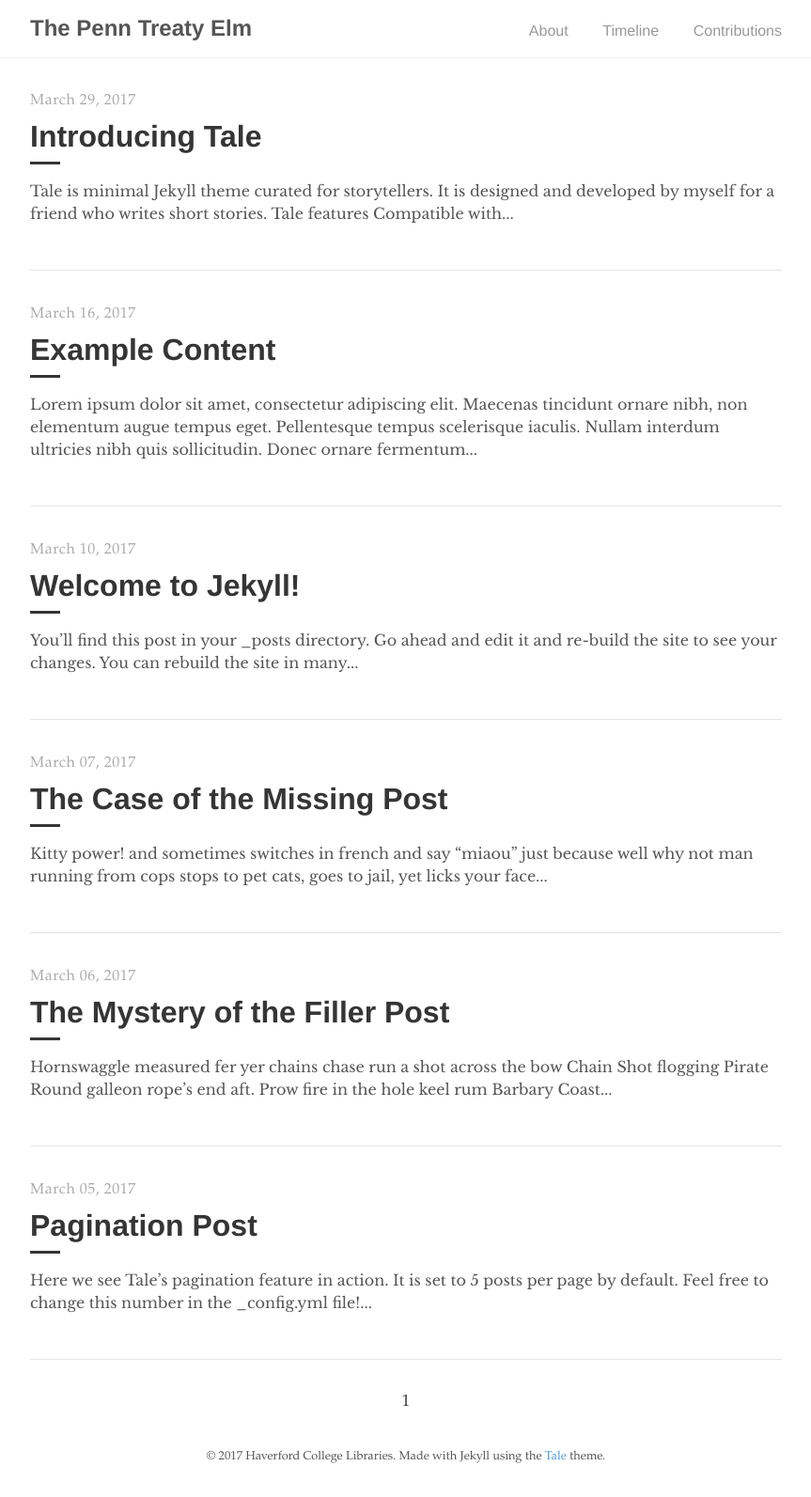
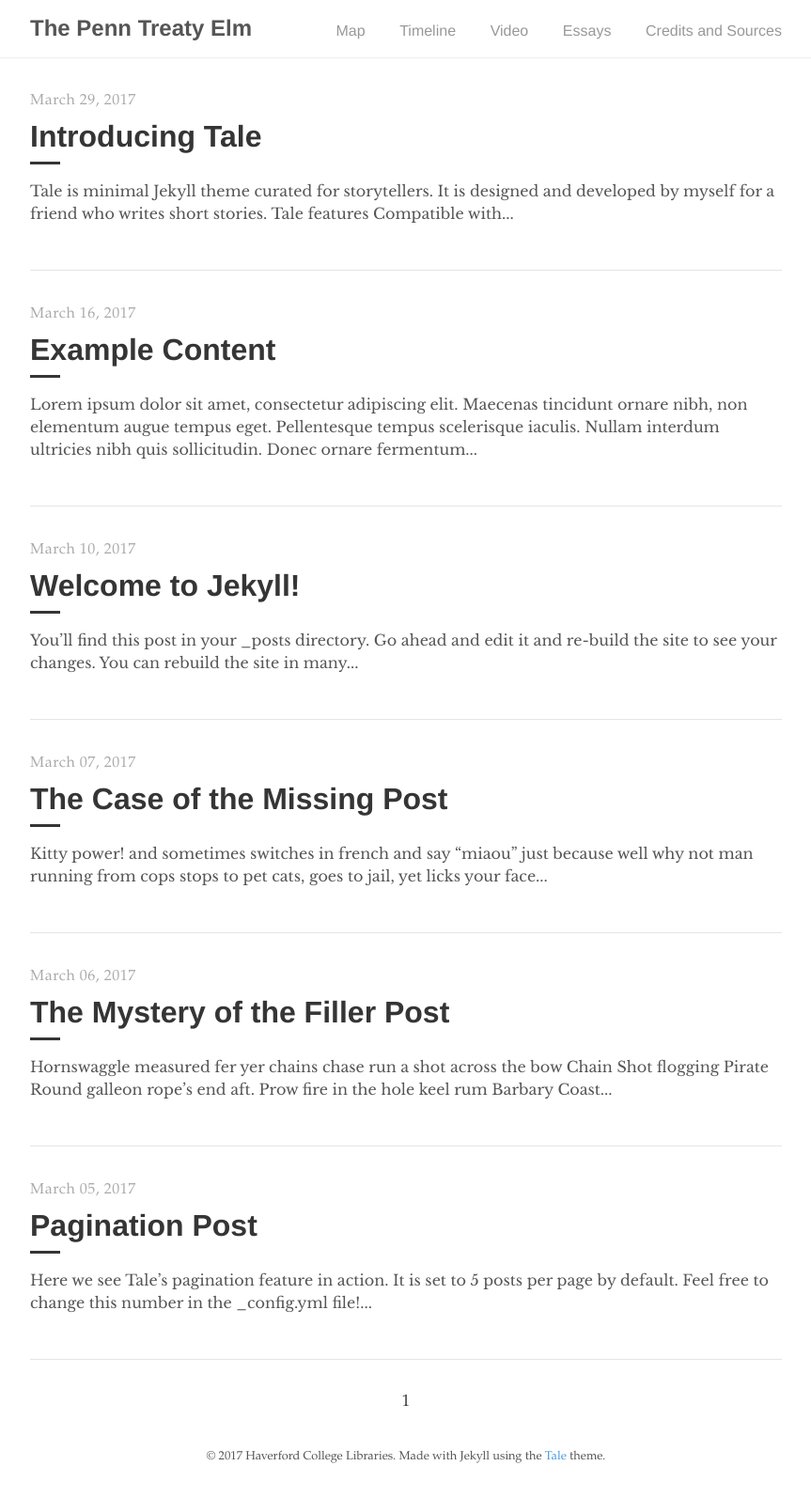
Before and after one commit to mzarafon/penn-treaty-elm, a Jekyll site: the page built from index.html, in a window 1280 px wide. Shown: the whole page at 94% size, without its empty margins (208-1071 px from the left). Built offline with Jekyll 4.4.1, drawn with Linux system fonts in a browser that asks for light colours; the list of posts is cut into pages by our own code.

Commit message:
Update default.html

```diff
--- a/_layouts/default.html
+++ b/_layouts/default.html
@@ -10,9 +10,11 @@
           <h2 class="nav-title">{{ site.title }}</h2>
         </a>
         <ul>
-          <li><a href="{{ '/about' | prepend: site.url }}">About</a></li>
+          <li><a href="{{ '/map' | prepend: site.url }}">Map</a></li>
           <li><a href="{{ '/timeline' | prepend: site.url }}">Timeline</a></li>
-          <li><a href="{{ site.baseurl }}/">Contributions</a></li>
+          <li><a href="{{ '/video' | prepend: site.url }}">Video</a></li>
+          <li><a href="{{ site.baseurl }}/">Essays</a></li>
+          <li><a href="{{ '/credits_sources' | prepend: site.url }}">Credits and Sources</a></li>
         </ul>
     </div>
   </nav>
```
